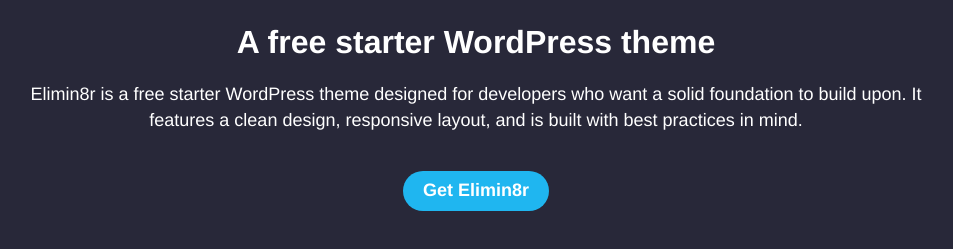
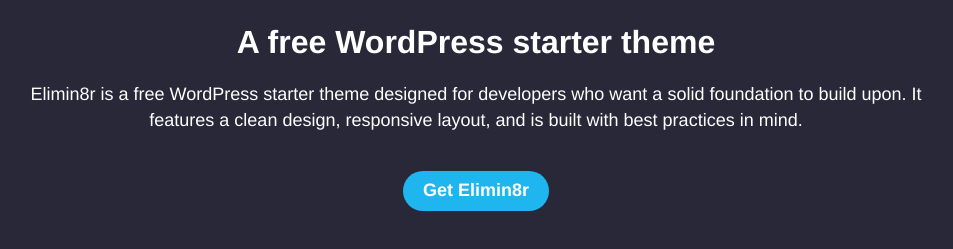
Before and after one commit to elimin8r/elimin8r.github.io, a plain HTML site: page index.html in a window 1280 px wide. Shown: the part 137-386 px from the top of the page, without its empty margins (164-1117 px from the left). Drawn offline with Linux system fonts and the light colour scheme.

Commit message:
chore: Changed word placement

```diff
--- a/index.html
+++ b/index.html
@@ -3,7 +3,7 @@
 <head>
     <meta charset="UTF-8" />
     <meta name="viewport" content="width=device-width, initial-scale=1.0" />
-    <title>Elimin8r | A free starter WordPress theme</title>
+    <title>Elimin8r | A free WordPress starter theme</title>
     <link rel="icon" href="elimin8r-favicon.png" />
 
     <style>
@@ -58,9 +58,9 @@
     <div class="container">
         <img src="elimin8r-logo.svg" class="logo" alt="Elimin8r" height="55.50" width="300"/>
 
-        <h1>A free starter WordPress theme</h1>
+        <h1>A free WordPress starter theme</h1>
 
-        <p>Elimin8r is a free starter WordPress theme designed for developers who want a solid foundation to build upon. It features a clean design, responsive layout, and is built with best practices in mind.</p>
+        <p>Elimin8r is a free WordPress starter theme designed for developers who want a solid foundation to build upon. It features a clean design, responsive layout, and is built with best practices in mind.</p>
 
         <a href="https://github.com/elimin8r/elimin8r" class="button" target="_blank" rel="noopener noreferrer">Get Elimin8r</a>
     </div>
```
